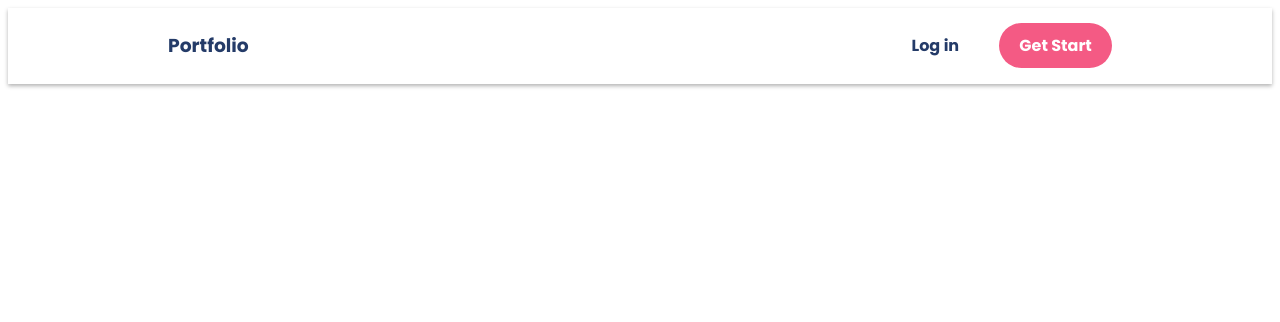
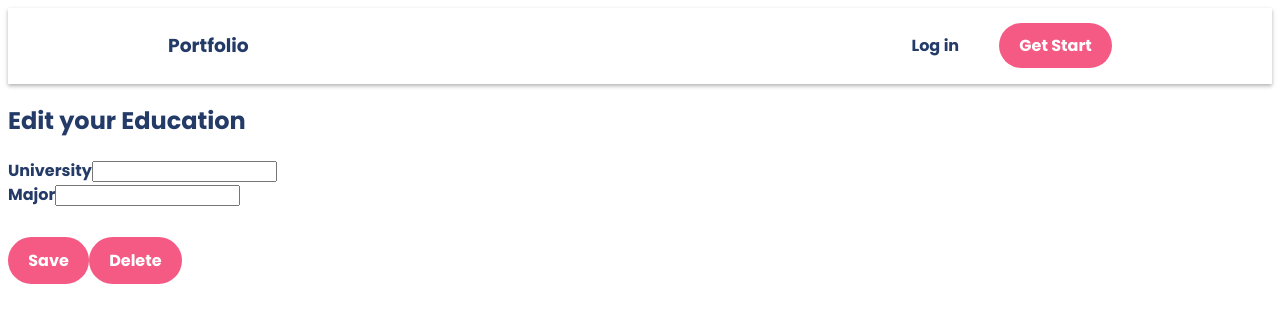
Before and after one commit to Mona96M/Portfolio-Frontend, a React (Vite) app: page /education/1/edit in a window 1280 px wide. Shown: the top 322 px of the page. Built offline with nearby package versions, Linux system fonts and the light colour scheme; no server answers.

Commit message:
Add EducationEdit page with API data loading,Confirm Delete page

```diff
--- a/src/App.jsx
+++ b/src/App.jsx
@@ -6,12 +6,12 @@ import Login from './pages/Login'
 import PortofolioAdd from './pages/PortofolioAdd'
 import PortfolioDetails from './pages/PortfolioDetails'
 import NotFound from './pages/NotFound'
-import EducationEdit from './pages/EducationEdit'
-import SkillEdit from './pages/SkillEdit'
-import ProjectEdit from './pages/ProjectEdit'
-import PersonalInfoEdit from './pages/PersonalEdit'
-import DeletePersonalInfo from './pages/DeletePersonalInfo'
-
+import EducationEdit from './pages/EditFile/EducationEdit'
+import SkillEdit from './pages/EditFile/SkillEdit'
+import ProjectEdit from './pages/EditFile/ProjectEdit'
+import PersonalInfoEdit from './pages/EditFile/PersonalEdit'
+import DeletePersonalInfo from './pages/ConfirmDelete/DeletePersonalInfo'
+import DeleteEducation from './pages/ConfirmDelete/DeleteEducation'
 function App() {
     return (
     <Router>
@@ -26,6 +26,7 @@ function App() {
             <Route path='/skill/:id/edit' element={<SkillEdit/>} />
             <Route path='/project/:id/edit' element={<ProjectEdit/>} />
             <Route path='/confirm-delete/:id' element={<DeletePersonalInfo />} />
+            <Route path='/confirm-delete/:id' element={<DeleteEducation />} />
             <Route path='*' element={<NotFound/>} />
         </Routes>
     </Router>
--- /dev/null
+++ b/src/pages/ConfirmDelete/DeleteEducation.jsx
@@ -0,0 +1,31 @@
+import React from 'react'
+import { useParams, useNavigate } from 'react-router'
+import axios from 'axios'
+
+function DeleteEducation() {
+    const { id } = useParams()
+    const navigate = useNavigate()
+
+    async function deleteEducation() {
+        try {
+            const response = await axios.delete(`http://127.0.0.1:8000/api/educations/${id}/`)
+            if (response.status === 204) {
+                navigate('/')
+            }
+        } catch (err) {
+            console.log(err)
+        }
+    }
+
+    return (
+        <div>
+            <h2>Are you sure you want to delete this information?</h2>
+            <button onClick={deleteEducation}>Delete</button>
+            {/* i use this navigate(-1) >> go back one step  */}
+            <button onClick={() => navigate(-1)}>Cancel</button>
+        </div>
+    )
+}
+
+
+export default DeleteEducation
--- /dev/null
+++ b/src/pages/EditFile/EducationEdit.jsx
@@ -0,0 +1,53 @@
+import React from 'react'
+
+import { useState, useEffect } from 'react'
+import { useParams, useNavigate } from 'react-router'
+import axios from 'axios'
+
+import EducationForm from '../../components/PortfolioForm/EducationForm'
+
+function EducationEdit() {
+    const [educationData, setEducationData] = useState({
+        university: '',
+        major: ''
+    })
+    const { id } = useParams()
+    const navigate = useNavigate()
+
+    async function getCurrentEducationData() {
+        const response = await axios.get(`http://127.0.0.1:8000/api/educations/${id}`)
+        setEducationData(response.data)
+    }
+
+    useEffect(() => {
+        getCurrentEducationData()
+    }, [])
+
+    async function handleSubmit(event) {
+        event.preventDefault()
+        const response = await axios.patch(
+            `http://127.0.0.1:8000/api/educations/${id}/`,
+            educationData
+        )
+        navigate(`/portfolio/${id}`)
+    }
+    function handleDelete() {
+        navigate(`/confirm-delete/${id}`)
+    }
+
+    return (
+        <div>
+            <form onSubmit={handleSubmit}>
+            <h2>Edit your Education</h2>
+            <EducationForm
+                educationData={educationData}
+                setEducationData={setEducationData}
+                handleSubmit={handleSubmit}
+            />
+            <button type="submit">Save</button>
+            <button type='button' onClick={handleDelete}>Delete</button>
+            </form>
+        </div>
+    )
+}
+export default EducationEdit
--- a/src/pages/PersonalEdit.jsx
+++ b/src/pages/EditFile/PersonalEdit.jsx
@@ -3,7 +3,7 @@ import { useState, useEffect } from 'react'
 import { useParams, useNavigate } from 'react-router'
 import axios from 'axios'
 
-import PersonalInfoForm from '../components/PortfolioForm/PersonalInfoForm'
+import PersonalInfoForm from '../../components/PortfolioForm/PersonalInfoForm'
 
 function PersonalInfoEdit() {
     const [personalData, setPersonalData] = useState({
--- a/src/pages/EducationEdit.jsx
+++ /dev/null
@@ -1,11 +0,0 @@
-import React from 'react'
-
-function EducationEdit() {
-    return (
-    <div>
-
-    </div>
-    )
-}
-
-export default EducationEdit
```
Also changed, not shown: src/pages/ConfirmDelete/DeletePersonalInfo.jsx (renamed from src/pages/DeletePersonalInfo.jsx), src/pages/EditFile/ProjectEdit.jsx (renamed from src/pages/ProjectEdit.jsx), src/pages/EditFile/SkillEdit.jsx (renamed from src/pages/SkillEdit.jsx).
